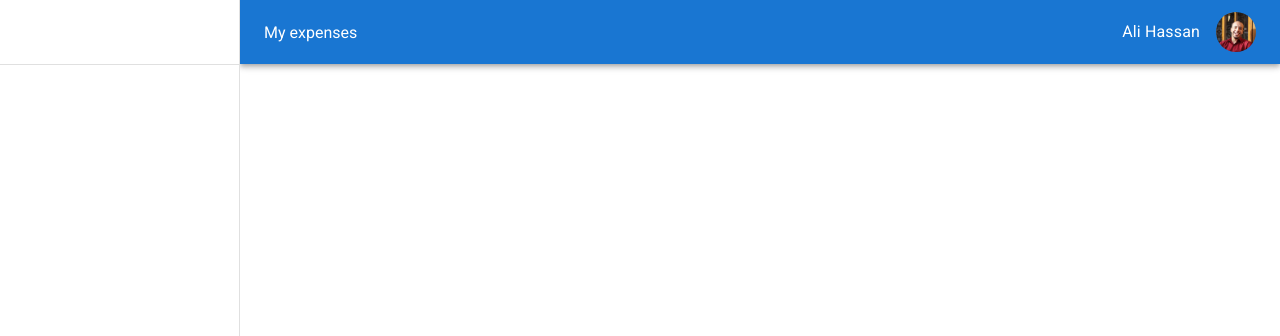
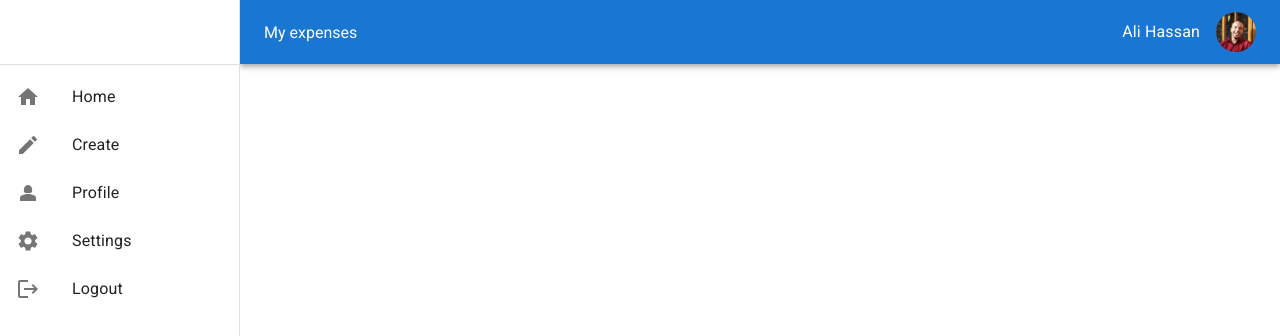
Before and after one commit to alielrayes/React-Level4, a React (Create React App) app: page / in a window 1280 px wide. Shown: the top 336 px of the page. Built offline with nearby package versions, Linux system fonts and the light colour scheme.

Commit message:
lesson10

```diff
--- a/src/MUI-components/Drawer.jsx
+++ b/src/MUI-components/Drawer.jsx
@@ -1,7 +1,15 @@
-import { Divider, Drawer, Toolbar } from '@mui/material';
-import React from 'react';
+import { Divider, Drawer, List, Toolbar } from "@mui/material";
+import React from "react";
+import ListItem from "@mui/material/ListItem";
+import ListItemButton from "@mui/material/ListItemButton";
+import ListItemIcon from "@mui/material/ListItemIcon";
+import ListItemText from "@mui/material/ListItemText";
 
-const Drawerr = ({drawerWidth}) => {
+import InboxIcon from "@mui/icons-material/Inbox";
+import DraftsIcon from "@mui/icons-material/Drafts";
+import { Create, Home, Logout, Person2, Settings } from "@mui/icons-material";
+
+const Drawerr = ({ drawerWidth }) => {
   return (
     <Drawer
       sx={{
@@ -17,8 +25,55 @@ const Drawerr = ({drawerWidth}) => {
     >
       <Toolbar />
       <Divider />
+
+      <List>
+        <ListItem disablePadding>
+          <ListItemButton>
+            <ListItemIcon>
+              <Home />
+            </ListItemIcon>
+            <ListItemText primary="Home" />
+          </ListItemButton>
+        </ListItem>
+
+        <ListItem disablePadding>
+          <ListItemButton>
+            <ListItemIcon>
+              <Create />
+            </ListItemIcon>
+            <ListItemText primary="Create" />
+          </ListItemButton>
+        </ListItem>
+
+        <ListItem disablePadding>
+          <ListItemButton>
+            <ListItemIcon>
+              <Person2 />
+            </ListItemIcon>
+            <ListItemText primary="Profile" />
+          </ListItemButton>
+        </ListItem>
+
+        <ListItem disablePadding>
+          <ListItemButton>
+            <ListItemIcon>
+              <Settings />
+            </ListItemIcon>
+            <ListItemText primary="Settings" />
+          </ListItemButton>
+        </ListItem>
+
+        <ListItem disablePadding>
+          <ListItemButton>
+            <ListItemIcon>
+              <Logout />
+            </ListItemIcon>
+            <ListItemText primary="Logout" />
+          </ListItemButton>
+        </ListItem>
+      </List>
     </Drawer>
   );
-}
+};
 
 export default Drawerr;
```
Lines whose indentation alone changed are shown as unchanged.
